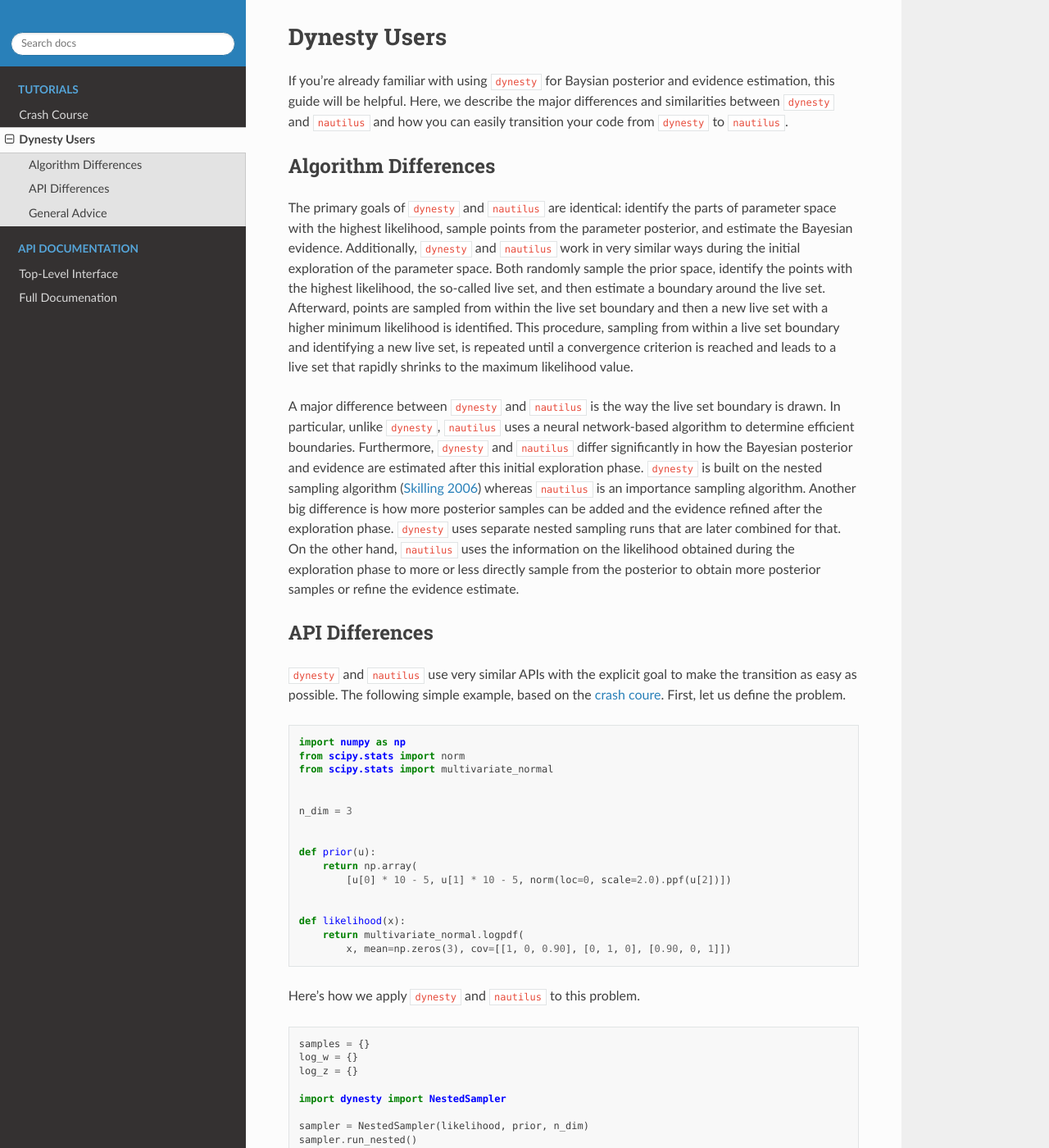
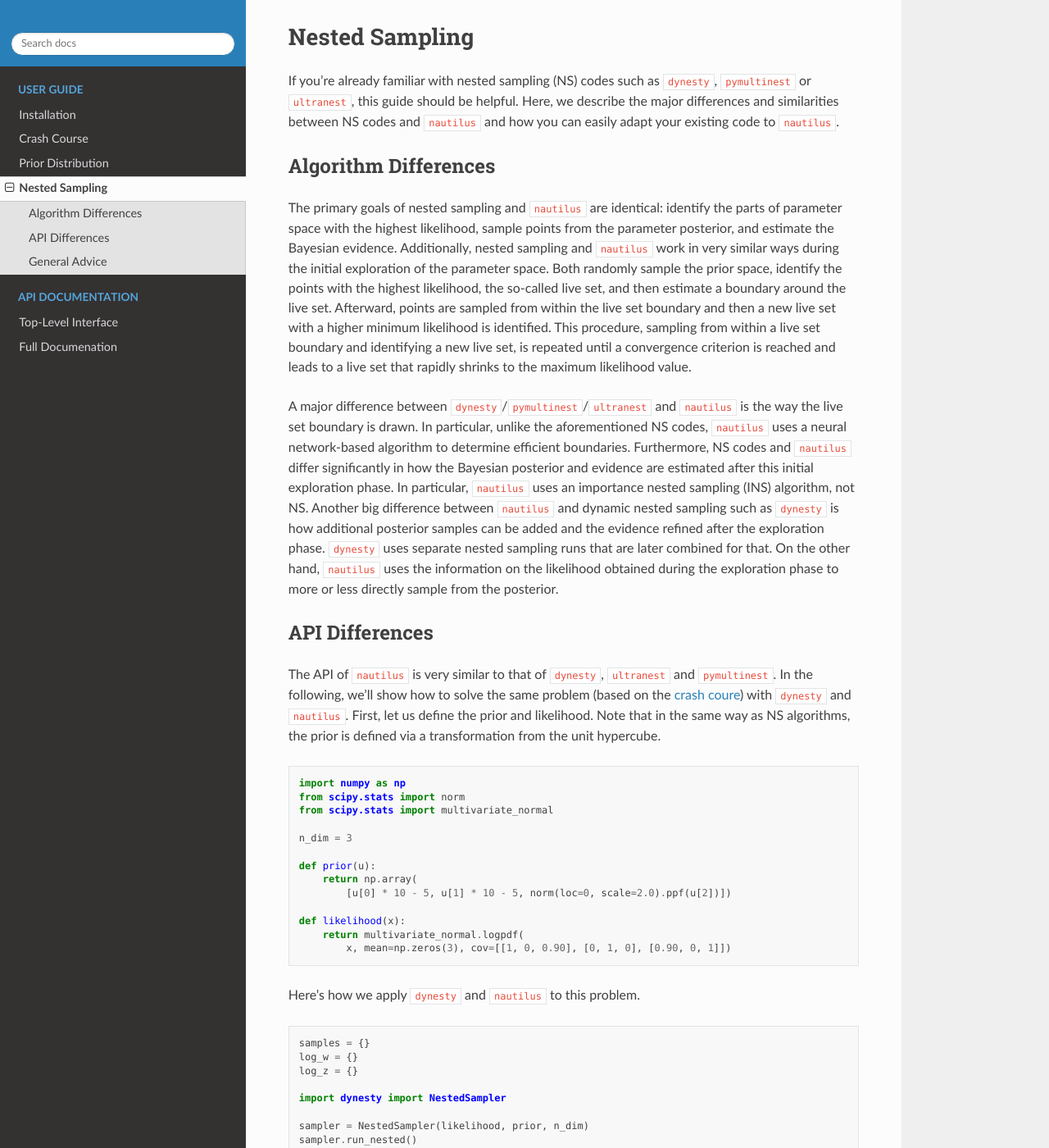
Before and after one commit to johannesulf/nautilus, a Sphinx documentation site: the page built from docs/source/guides/nested_sampling.rst, in a window 1280 px wide and 1400 px high. Shown: the whole window at 82% size. Built offline with Sphinx 7.4.7 and the Read the Docs theme 2.0.0, drawn with Linux system fonts in a browser that asks for light colours; some of the changed text lies outside the part shown.

```diff
--- a/docs/source/tutorials/crash_course.rst
+++ b/docs/source/guides/crash_course.rst
@@ -40,11 +40,11 @@ Now, we are ready to run the sampler.
 
     from nautilus import Sampler
 
-    sampler = Sampler(prior, likelihood)
+    sampler = Sampler(prior, likelihood, n_live=1000)
     sampler.run(verbose=True)
 
-At this point, we can for example plot the posterior using the handy ``corner``
-Python package.
+At this point, we can, for example, plot the posterior using the handy
+``corner`` Python package.
 
 .. code-block:: python
 
--- a/docs/source/tutorials/dynesty_users.rst
+++ b/docs/source/guides/nested_sampling.rst
@@ -1,18 +1,18 @@
-Dynesty Users
-=============
+Nested Sampling
+===============
 
-If you're already familiar with using ``dynesty`` for Baysian posterior and
-evidence estimation, this guide will be helpful. Here, we describe the major
-differences and similarities between ``dynesty`` and ``nautilus`` and how you
-can easily transition your code from ``dynesty`` to ``nautilus``.
+If you're already familiar with nested sampling (NS) codes such as ``dynesty``,
+``pymultinest`` or ``ultranest``, this guide should be helpful. Here, we
+describe the major differences and similarities between NS codes and
+``nautilus`` and how you can easily adapt your existing code to ``nautilus``.
 
 Algorithm Differences
 ---------------------
 
-The primary goals of ``dynesty`` and ``nautilus`` are identical: identify the
-parts of parameter space with the highest likelihood, sample points from the
-parameter posterior, and estimate the Bayesian evidence. Additionally,
-``dynesty`` and ``nautilus`` work in very similar ways during the initial
+The primary goals of nested sampling and ``nautilus`` are identical: identify
+the parts of parameter space with the highest likelihood, sample points from
+the parameter posterior, and estimate the Bayesian evidence. Additionally,
+nested sampling and ``nautilus`` work in very similar ways during the initial
 exploration of the parameter space. Both randomly sample the prior space,
 identify the points with the highest likelihood, the so-called live set, and
 then estimate a boundary around the live set. Afterward, points are sampled
@@ -22,26 +22,29 @@ boundary and identifying a new live set, is repeated until a convergence
 criterion is reached and leads to a live set that rapidly shrinks to the
 maximum likelihood value.
 
-A major difference between ``dynesty`` and ``nautilus`` is the way the live set
-boundary is drawn. In particular, unlike ``dynesty``, ``nautilus`` uses a
-neural network-based algorithm to determine efficient boundaries. Furthermore,
-``dynesty`` and ``nautilus`` differ significantly in how the Bayesian
-posterior and evidence are estimated after this initial exploration phase.
-``dynesty`` is built on the nested sampling algorithm (`Skilling 2006
-<https://doi.org/10.1214%2F06-BA127>`_) whereas ``nautilus`` is an importance
-sampling algorithm. Another big difference is how more posterior samples can be
-added and the evidence refined after the exploration phase. ``dynesty`` uses
-separate nested sampling runs that are later combined for that. On the other
-hand, ``nautilus`` uses the information on the likelihood obtained during the
-exploration phase to more or less directly sample from the posterior to obtain
-more posterior samples or refine the evidence estimate.
+A major difference between ``dynesty``/``pymultinest``/``ultranest`` and
+``nautilus`` is the way the live set boundary is drawn. In particular, unlike
+the aforementioned NS codes, ``nautilus`` uses a neural network-based algorithm
+to determine efficient boundaries. Furthermore, NS codes and ``nautilus`` differ
+significantly in how the Bayesian posterior and evidence are estimated after
+this initial exploration phase. In particular, ``nautilus`` uses an importance
+nested sampling (INS) algorithm, not NS. Another big difference between
+``nautilus`` and dynamic nested sampling such as ``dynesty`` is how additional
+posterior samples can be added and the evidence refined after the exploration
+phase. ``dynesty`` uses separate nested sampling runs that are later combined
+for that. On the other hand, ``nautilus`` uses the information on the
+likelihood obtained during the exploration phase to more or less directly
+sample from the posterior.
 
 API Differences
 ---------------
 
-``dynesty`` and ``nautilus`` use very similar APIs with the explicit goal to
-make the transition as easy as possible. The following simple example, based
-on the :doc:`crash coure <crash_course>`. First, let us define the problem.
+The API of ``nautilus`` is very similar to that of ``dynesty``, ``ultranest``
+and ``pymultinest``. In the following, we'll show how to solve the same problem
+(based on the :doc:`crash coure <crash_course>`) with ``dynesty`` and
+``nautilus``. First, let us define the prior and likelihood. Note that in the
+same way as NS algorithms, the prior is defined via a transformation from the
+unit hypercube.
 
 .. code-block:: python
 
@@ -49,14 +52,11 @@ on the :doc:`crash coure <crash_course>`. First, let us define the problem.
     from scipy.stats import norm
     from scipy.stats import multivariate_normal
 
-
     n_dim = 3
-
 
     def prior(u):
         return np.array(
             [u[0] * 10 - 5, u[1] * 10 - 5, norm(loc=0, scale=2.0).ppf(u[2])])
-
 
     def likelihood(x):
         return multivariate_normal.logpdf(
@@ -110,7 +110,7 @@ Output::
 
     Evidence: -6.3 vs. -6.3
 
-.. image:: dynesty_users.png
+.. image:: nested_sampling_users.png
    :width: 70 %
    :align: center
 
@@ -125,5 +125,5 @@ General Advice
 ``nautilus`` with less than 1000 live points. Although the runtime of the
 algorithm is, in principle, proportional to the number of live points, the
 increased sampling efficiency with more points more than makes up for that.
-Often, ``nautilus`` with 3000 live points runs faster than ``dynesty`` with
-500.
+Often, ``nautilus`` with 3000 live points runs faster than ``dynesty``,
+``pymultinest`` and ``ultranest`` with 500.
```
Also changed, not shown: other parts of docs/source/guides/nested_sampling.rst (+1 -1 lines), README.md (+2 -1 lines), docs/source/guides/installation.rst (added, +23 -0 lines), docs/source/guides/prior_distribution.rst (added, +70 -0 lines), docs/source/index.rst (+5 -12 lines), docs/source/guides/crash_course.png (renamed from docs/source/tutorials/crash_course.png), docs/source/guides/nested_sampling_users.png (renamed from docs/source/tutorials/dynesty_users.png).
